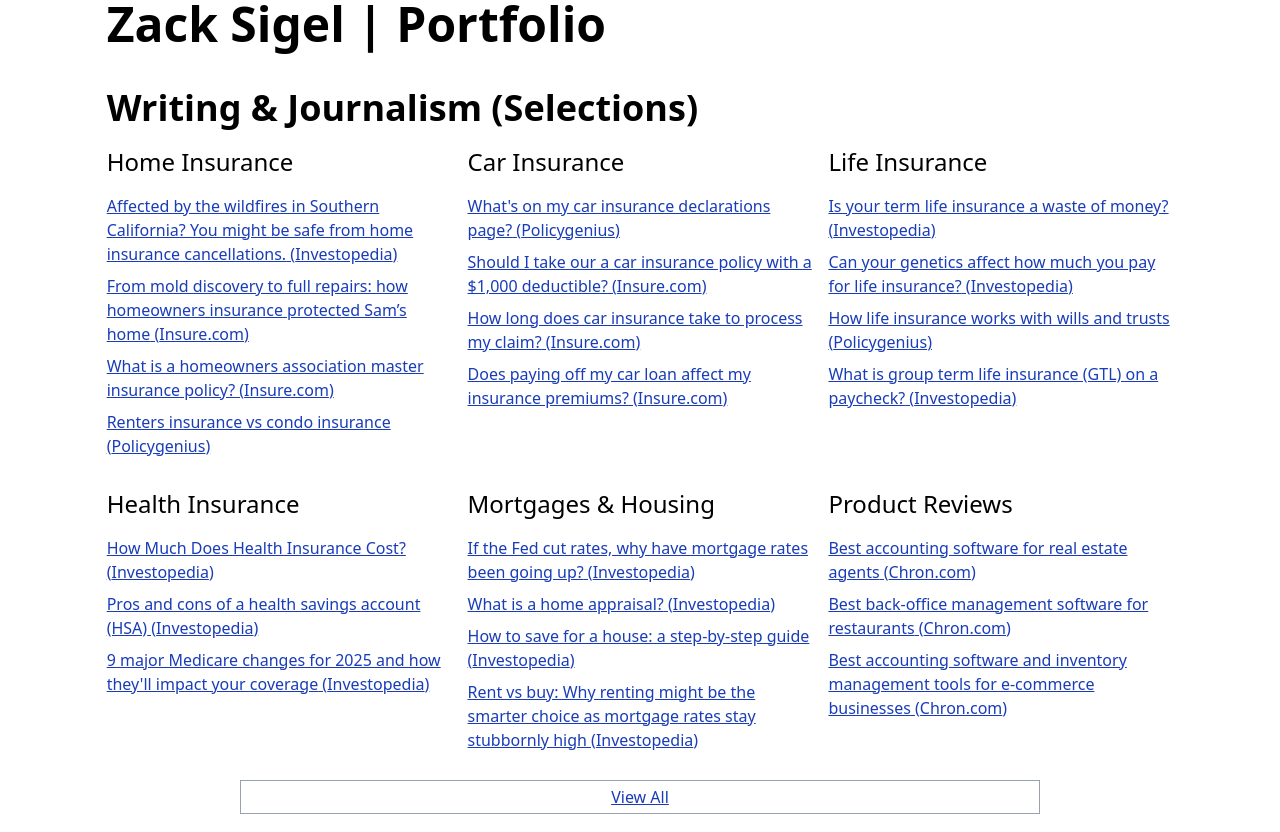
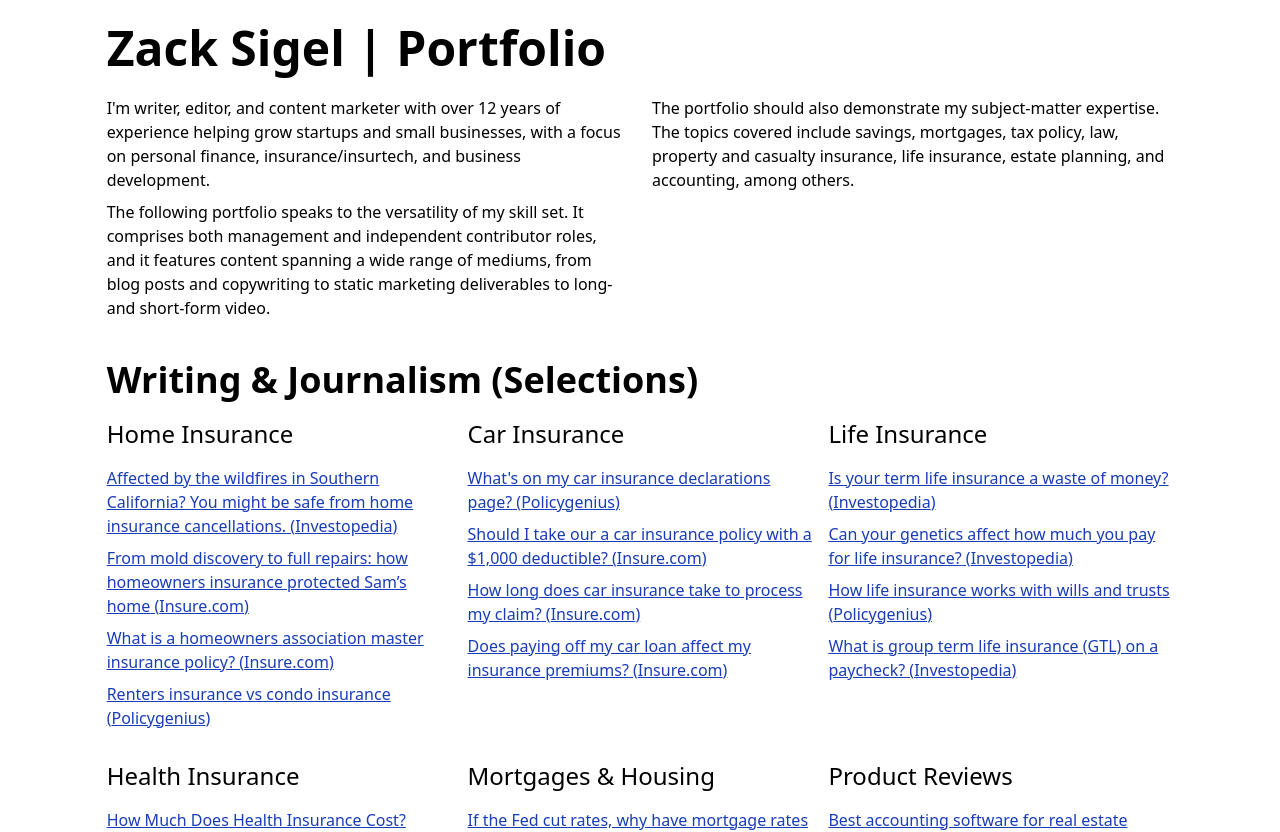
Before and after one commit to zacksigel/my-portfolio, a React (Vite) app: page / in a window 1280 px wide. Shown: the top 832 px of the page. Built offline with nearby package versions, Linux system fonts and the light colour scheme.

Commit message:
bio blurb

```diff
--- a/src/pages/Home.tsx
+++ b/src/pages/Home.tsx
@@ -14,7 +14,25 @@
 
   return (
 <div className="flex flex-col w-5/6 mx-auto">
-  <h1 className="text-5xl font-bold mb-10">Zack Sigel | Portfolio</h1>
+  <h1 className="text-5xl font-bold mb-6 mt-6">Zack Sigel | Portfolio</h1>
+  <div className="flex flex-row gap-6 mb-8">
+    {/* Left column with first two paragraphs */}
+    <div className="w-1/2">
+      <p className="mb-2">
+        I'm writer, editor, and content marketer with over 12 years of experience helping grow startups and small businesses, with a focus on personal finance, insurance/insurtech, and business development.
+      </p>
+      <p className="mb-2">
+        The following portfolio speaks to the versatility of my skill set. It comprises both management and independent contributor roles, and it features content spanning a wide range of mediums, from blog posts and copywriting to static marketing deliverables to long- and short-form video.
+      </p>
+    </div>
+
+    {/* Right column with third paragraph */}
+    <div className="w-1/2">
+      <p className="mb-2">
+        The portfolio should also demonstrate my subject-matter expertise. The topics covered include savings, mortgages, tax policy, law, property and casualty insurance, life insurance, estate planning, and accounting, among others.
+      </p>
+    </div>
+  </div>
   <div className="mb-14">
     <h2 className="text-4xl font-semibold mb-1">Writing & Journalism (Selections)</h2>
     <div className="flex flex-wrap -mx-2">
```
